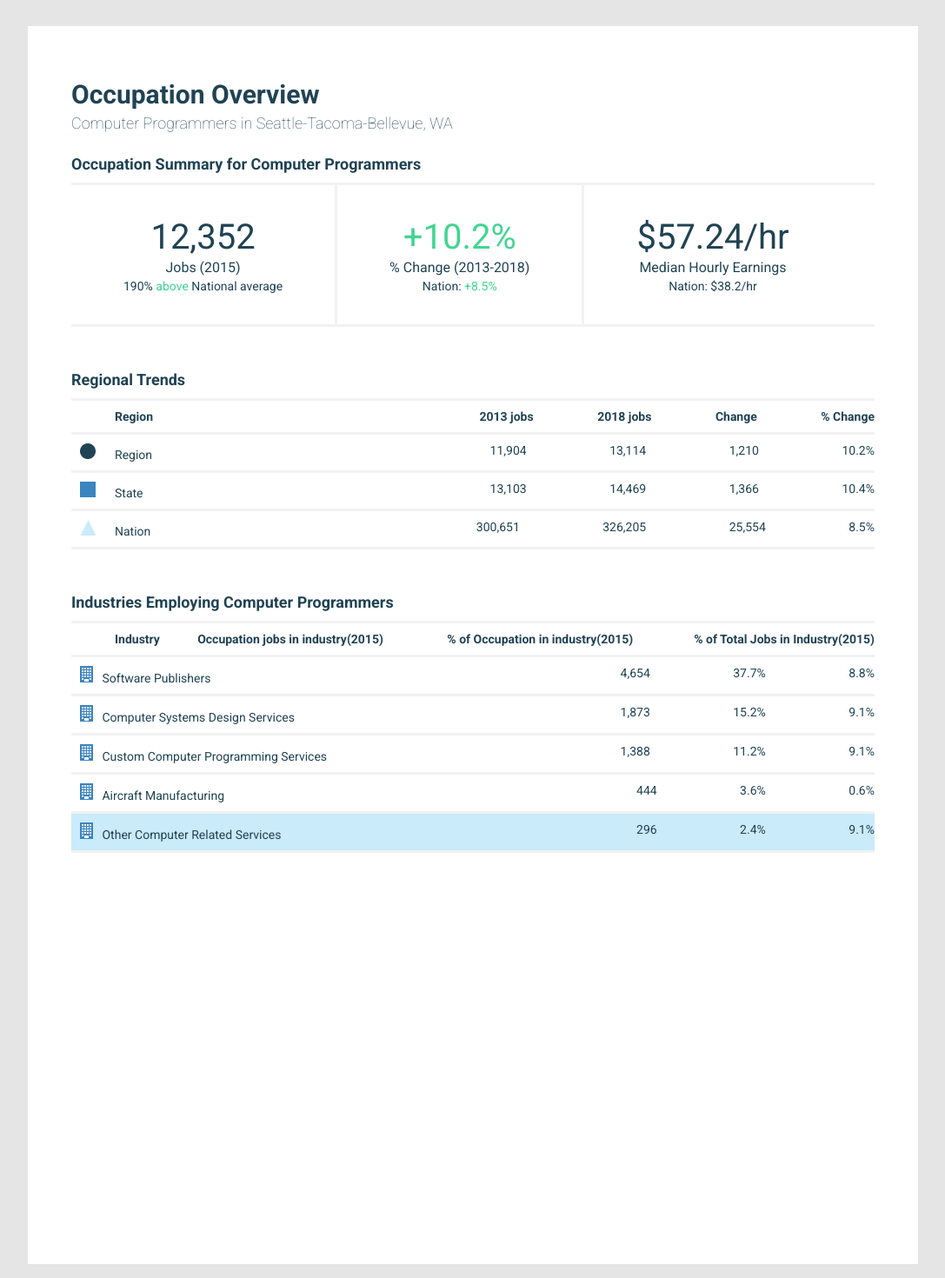
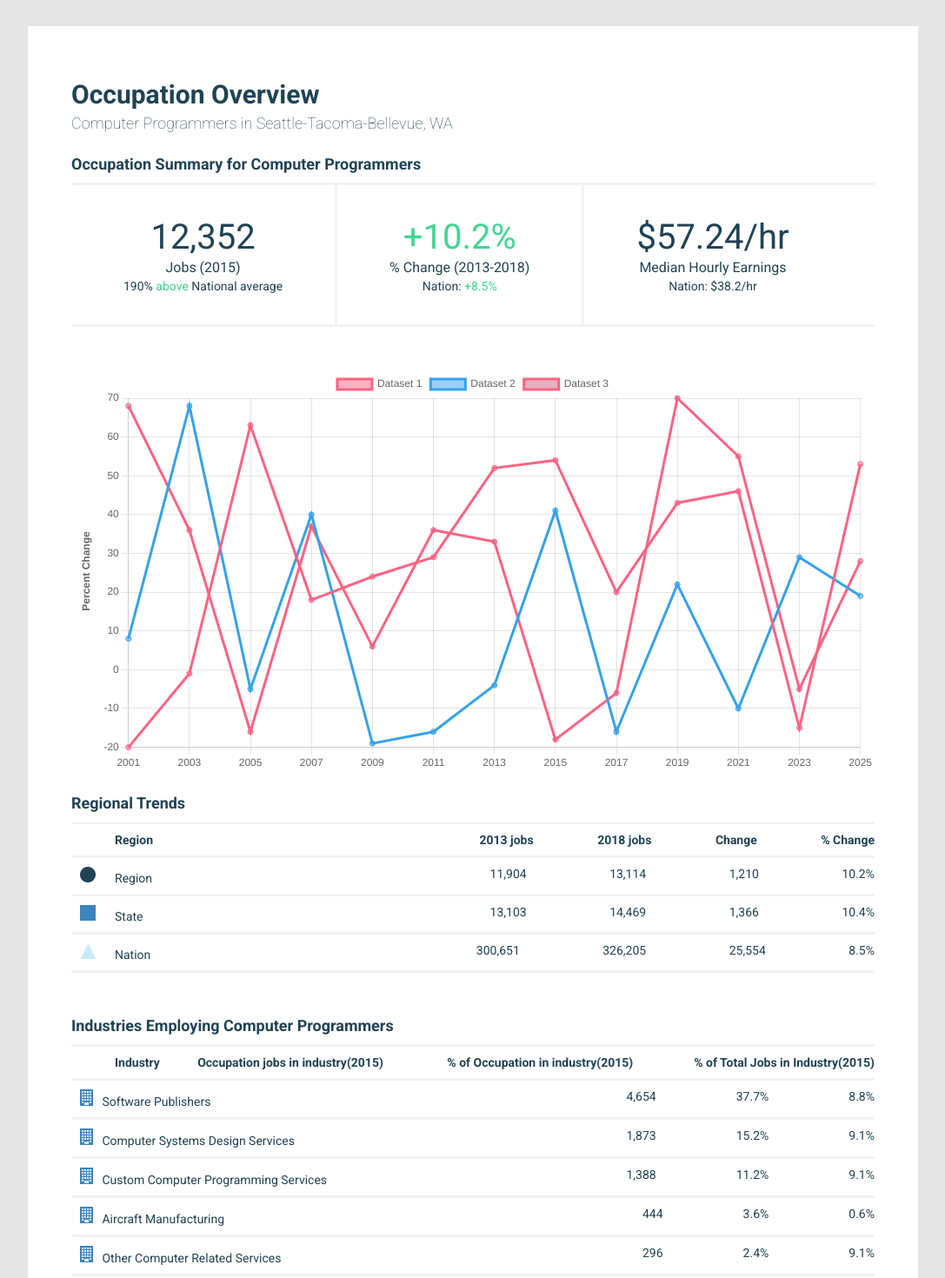
Before and after one commit to RodikYermak/esmi-mockup, a React (Create React App) app: page / in a window 1280 px wide. Shown: the top 1470 px of the page at 87% size, without its empty margins (96-1183 px from the left). Built offline with nearby package versions, Linux system fonts and the light colour scheme.

Commit message:
installing chartjs and faker libraries

```diff
--- a/package.json
+++ b/package.json
@@ -6,7 +6,10 @@
     "@testing-library/jest-dom": "^5.11.4",
     "@testing-library/react": "^11.1.0",
     "@testing-library/user-event": "^12.1.10",
+    "chart.js": "^3.6.2",
+    "faker": "^5.5.3",
     "react": "^17.0.2",
+    "react-chartjs-2": "^4.0.0",
     "react-dom": "^17.0.2",
     "react-scripts": "4.0.3",
     "web-vitals": "^1.0.1"
--- a/src/App.js
+++ b/src/App.js
@@ -1,27 +1,30 @@
 import React from 'react'
 import IndustriesEmploying from './components/IndustriesEmploying';
 import OccupationOverview from './components/OccupationOverview';
-import RegionalTable from './components/RegionalTable';
+import RegionalTable from './components/RegionalTrends';
+import Chart from './components/Chart';
 import data from './data'
 // import data from './ProjectSampleResponseData'
 
 function App() {
-  console.log(data)
+  // occupation
   const occupationData = data.occupation
+  // region
   const regionData = data.region
+  // summary
   const summaryData = data.summary
+  // trend_comparison
   const trendComparisonData = data.trend_comparison
-
+  // employing_industries
   const employingIndustries = data.employing_industries
 
-  // console.log(trendComparisonRegional)
   return (
     <div className="app-container">
       <OccupationOverview occupation={occupationData} region={regionData} summary={summaryData} />
+      <Chart />
       <RegionalTable trend={trendComparisonData} />
+      <IndustriesEmploying title={occupationData.title} industries={employingIndustries}/>
 
-
-      <IndustriesEmploying title={occupationData.title} industries={employingIndustries}/>
 
     </div>
   );
--- /dev/null
+++ b/src/components/Chart.js
@@ -0,0 +1,71 @@
+import React from 'react'
+import {
+    Chart as ChartJS,
+    CategoryScale,
+    LinearScale,
+    PointElement,
+    LineElement,
+    Title,
+    Tooltip,
+    Legend,
+  } from 'chart.js';
+  import { Line } from 'react-chartjs-2';
+  import faker from 'faker';
+
+  ChartJS.register(
+    CategoryScale,
+    LinearScale,
+    PointElement,
+    LineElement,
+    Title,
+    Tooltip,
+    Legend
+  );
+
+  export const options = {
+    responsive: true,
+    plugins: {
+      title: {
+        display: true,
+        position: 'left',
+        text: 'Percent Change',
+      },
+    },
+  };
+
+  const labels = ['2001', '2003', '2005', '2007', '2009', '2011', '2013', '2015', '2017', '2019', '2021', '2023', '2025'];
+
+  export const data = {
+    labels,
+    datasets: [
+      {
+        label: 'Dataset 1',
+        data: labels.map(() => faker.datatype.number({ min: -20, max: 70 })),
+        borderColor: 'rgb(255, 99, 132)',
+        backgroundColor: 'rgba(255, 99, 132, 0.5)',
+      },
+      {
+        label: 'Dataset 2',
+        data: labels.map(() => faker.datatype.number({ min: -20, max: 70 })),
+        borderColor: 'rgb(53, 162, 235)',
+        backgroundColor: 'rgba(53, 162, 235, 0.5)',
+      },
+      {
+        label: 'Dataset 3',
+        data: labels.map(() => faker.datatype.number({ min: -20, max: 70 })),
+        borderColor: 'rgb(255, 99, 132)',
+        backgroundColor: 'rgba(205, 99, 132, 0.5)',
+      }
+    ],
+  };
+
+
+function Chart() {
+    return (
+        <div>
+            <Line options={options} data={data} />
+        </div>
+    )
+}
+
+export default Chart
--- a/src/components/IndustriesEmploying.js
+++ b/src/components/IndustriesEmploying.js
@@ -11,11 +11,24 @@ function IndustriesEmploying(props) {
         <div>
             <h2 className="border-bottom">Industries Employing {props.title}</h2>
             <p className="regional-header border-bottom flex pl"><span>Industry</span><span> <span className="table-el">Occupation jobs in industry({year})</span> <span className="table-el">% of Occupation in industry({year})</span>% of Total Jobs in Industry({year})</span> </p>
-            <p className="regional-body border-bottom flex "> <span><img className="icon2" src="./assets/icon.png" alt="icon" /> {industriesArray[0].title}</span> <span><span className="tbl-row1">{industriesArray[0].in_occupation_jobs.toLocaleString('en-US')}</span> <span className="tbl-row1">{(industriesArray[0].in_occupation_jobs/jobsTotal*100).toFixed(1)}%</span> {(industriesArray[0].in_occupation_jobs/industriesArray[0].jobs*100).toFixed(1)}%</span></p>
-            <p className="regional-body border-bottom flex "> <span><img className="icon2" src="./assets/icon.png" alt="icon" /> {industriesArray[1].title}</span> <span><span className="tbl-row1">{industriesArray[1].in_occupation_jobs.toLocaleString('en-US')}</span> <span className="tbl-row1">{(industriesArray[1].in_occupation_jobs/jobsTotal*100).toFixed(1)}%</span> {(industriesArray[1].in_occupation_jobs/industriesArray[1].jobs*100).toFixed(1)}%</span></p>
-            <p className="regional-body border-bottom flex "> <span><img className="icon2" src="./assets/icon.png" alt="icon" /> {industriesArray[2].title}</span> <span><span className="tbl-row1">{industriesArray[2].in_occupation_jobs.toLocaleString('en-US')}</span> <span className="tbl-row1">{(industriesArray[2].in_occupation_jobs/jobsTotal*100).toFixed(1)}%</span> {(industriesArray[2].in_occupation_jobs/industriesArray[2].jobs*100).toFixed(1)}%</span></p>
-            <p className="regional-body border-bottom flex "> <span><img className="icon2" src="./assets/icon.png" alt="icon" /> {industriesArray[3].title}</span> <span><span className="tbl-row1">{industriesArray[3].in_occupation_jobs.toLocaleString('en-US')}</span> <span className="tbl-row1">{(industriesArray[3].in_occupation_jobs/jobsTotal*100).toFixed(1)}%</span> {(industriesArray[3].in_occupation_jobs/industriesArray[3].jobs*100).toFixed(1)}%</span></p>
-            <p className="regional-body border-bottom flex blue"> <span><img className="icon2" src="./assets/icon.png" alt="icon" /> {industriesArray[4].title}</span> <span><span className="tbl-row1">{industriesArray[4].in_occupation_jobs.toLocaleString('en-US')}</span> <span className="tbl-row1">{(industriesArray[4].in_occupation_jobs/jobsTotal*100).toFixed(1)}%</span> {(industriesArray[4].in_occupation_jobs/industriesArray[4].jobs*100).toFixed(1)}%</span></p>
+            {industriesArray.map((element)=>{
+                return (
+                    <p
+                        key={element.title}
+                        className="regional-body border-bottom flex "
+                    >
+                    <span>
+                        <img className="icon2" src="./assets/icon.png" alt="icon" /> {element.title}
+                    </span>
+
+                    <span>
+                        <span className="tbl-row1">{element.in_occupation_jobs.toLocaleString('en-US')}</span>
+                        <span className="tbl-row1">{(element.in_occupation_jobs/jobsTotal*100).toFixed(1)}%</span>
+                        {(element.in_occupation_jobs/element.jobs*100).toFixed(1)}%
+                    </span>
+                    </p>
+                )
+            })}
         </div>
     )
 }
--- a/src/index.css
+++ b/src/index.css
@@ -14,7 +14,7 @@ body {
 
 .app-container {
   width: 1024px;
-  height: 1424px;
+  height: 1624px;
   background: #ffffff;
   margin: 30px auto;
   padding: 60px 50px;
```
Also changed, not shown: src/components/RegionalTrends.js (renamed from src/components/RegionalTable.js, +5 -5 lines), 1 other file (tests, documents, lock files or other folders).
